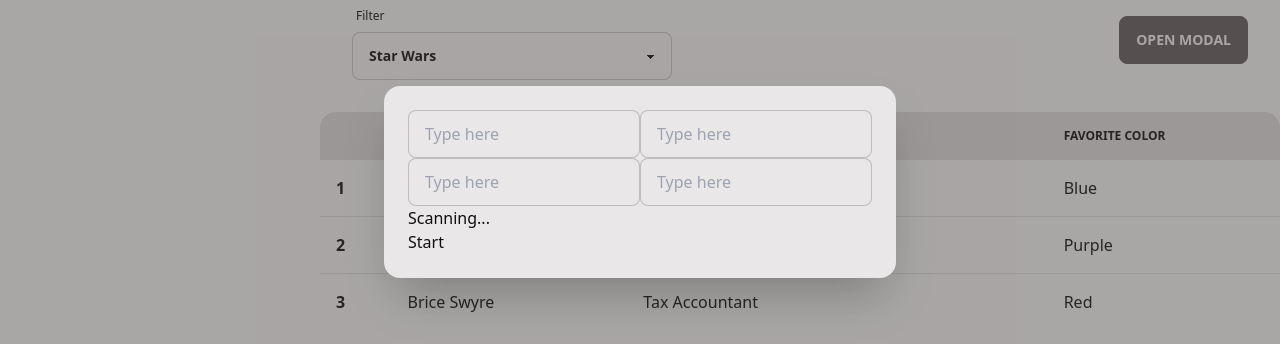
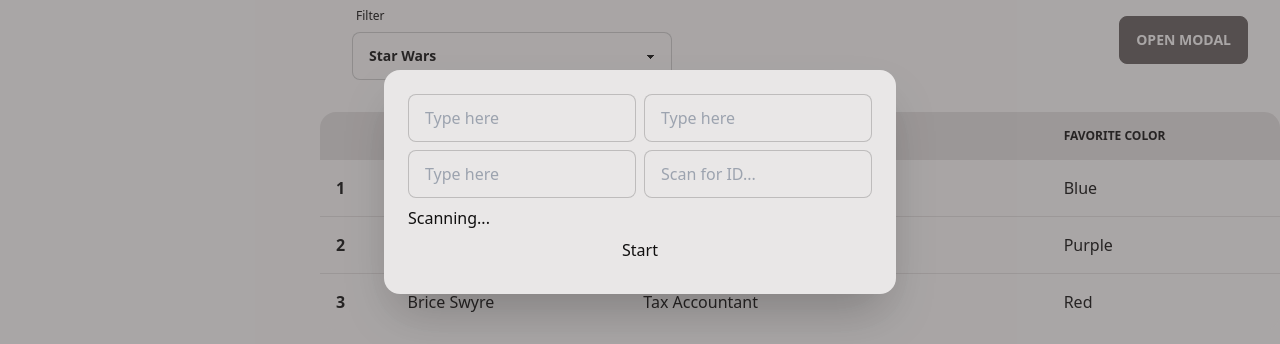
Before and after one commit to brianf4/happy-sales, a React (Vite) app in the folder frontend/: page /inventory in a window 1280 px wide. Both pictures are taken after a click on the label "OPEN MODAL". Shown: the part 218-562 px from the top of the page. Built offline with nearby package versions, Linux system fonts and the light colour scheme.

Commit message:
fixing popup scan

```diff
--- a/frontend/src/components/Popup.jsx
+++ b/frontend/src/components/Popup.jsx
@@ -5,11 +5,23 @@ function Popup() {
 
   const [camera, setCamera] = useState(false);
   const [result, setResult] = useState(null);
+  const [id, setId] = useState({
+    id: ""
+  })
+
+  function handlechange(event) {
+    setId(prevId => {
+      return {
+        ...prevId,
+        [event.target.name]: result
+      }
+    })
+  }
 
   function onDetected(result) {
     setResult(result);
+    setCamera(false)
     console.log('result', result)
-    setCamera(false)
     Quagga.stop()
   };
 
@@ -18,14 +30,21 @@ function Popup() {
       {/* Put this part before </body> tag */}
       <input type="checkbox" id="my-modal-4" className="modal-toggle" />
       <label htmlFor="my-modal-4" className="modal cursor-pointer items-center">
-        <label className="modal-box relative rounded-2xl" htmlFor="">
-          <div className="flex">
+        <label className="modal-box relative rounded-2xl flex flex-col gap-y-2" htmlFor="">
+          <div className="flex gap-x-2">
             <input type="text" placeholder="Type here" className="input input-bordered w-full max-w-xs" />
             <input type="text" placeholder="Type here" className="input input-bordered w-full max-w-xs" />
           </div>
-          <div className="flex">
+          <div className="flex gap-x-2">
             <input type="text" placeholder="Type here" className="input input-bordered w-full max-w-xs" />
-            <input type="text" placeholder="Type here" className="input input-bordered w-full max-w-xs" />
+            <input
+            value={id.id}
+            onChange={handlechange}
+            name="id"
+            type="text"
+            placeholder="Scan for ID..."
+            className="input input-bordered w-full max-w-xs"
+             required/>
           </div>
           <p>{result ? result : "Scanning..."}</p>
           <button onClick={() => setCamera((prevCamera) => !prevCamera)}>
```
Also changed, not shown: 1 other file (tests, documents, lock files or other folders).
